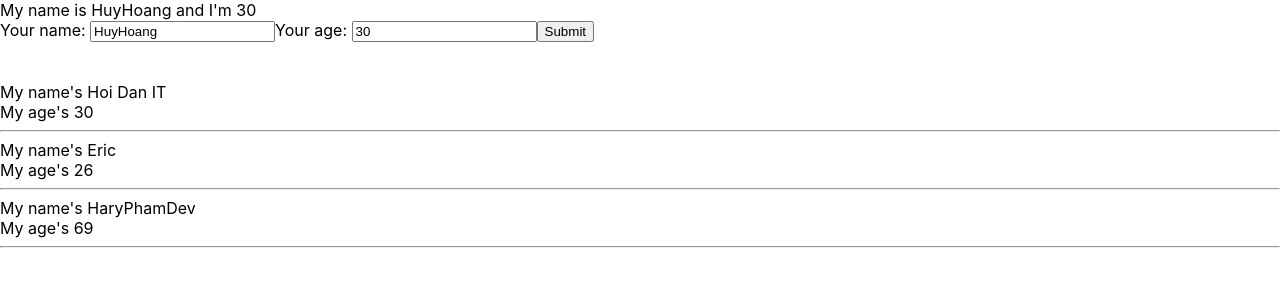
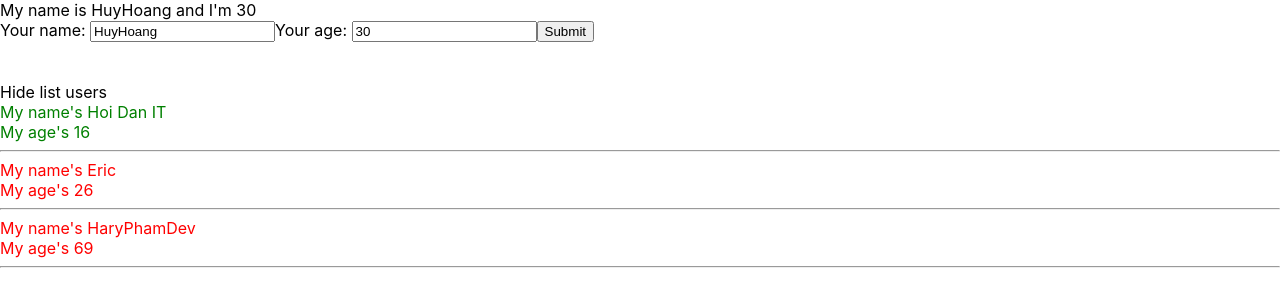
Before and after one commit to HuyHoangEngr/Demo-react, a React (Create React App) app: page / in a window 1280 px wide. Shown: the top 306 px of the page. Built offline with nearby package versions, Linux system fonts and the light colour scheme.

Commit message:
25. Conditional Output - Su dung cau dieu kien

```diff
--- a/src/App.css
+++ b/src/App.css
@@ -1,3 +1,11 @@
+.red {
+  color: red;
+}
+
+.green {
+  color: green;
+}
+
 body {
   margin: 0;
   font-family: -apple-system, BlinkMacSystemFont, 'Segoe UI', 'Roboto', 'Oxygen',
@@ -46,6 +54,7 @@
   from {
     transform: rotate(0deg);
   }
+
   to {
     transform: rotate(360deg);
   }
--- a/src/components/DisplayInfor.js
+++ b/src/components/DisplayInfor.js
@@ -1,25 +1,42 @@
 import React from "react";
 
 class DisplayInfor extends React.Component {
+
+    state = {
+        isShowListUser: true
+    }
+
+    handleShowHide = () => {
+        this.setState({
+            isShowListUser: !this.state.isShowListUser
+        })
+    }
+
     render() {
         //destructuring array/object
         const { listUsers } = this.props;
         //object- dùng destructuring thì phần tử phải giống với phẩn tử ở Component cha
-        // console.log(typeof listUsers)
         //const listUsers = this.props.listUsers;
         //props => viết tắt properties: tài sản cha truyền sang con
         return (
             <div>
-                {
-                    listUsers.map((user, index) => {
+                <div>
+                    <span onClick={() => { this.handleShowHide() }}>
+                        {this.state.isShowListUser === true ? "Hide list users" : "Show list users"}
+                    </span>
+                </div>
+                {this.state.isShowListUser &&
+                    <div>
+                        {listUsers.map((user, index) => {
                             return (
-                            <div key={user.id}>
+                                <div key={user.id} className={+user.age > 18 ? "red" : "green"}>
                                     <div>My name's {user.name}</div>
                                     <div>My age's {user.age}</div>
                                     <hr />
                                 </div>
                             )
-                    })
+                        })}
+                    </div>
                 }
             </div>
         )
--- a/src/components/MyComponent.js
+++ b/src/components/MyComponent.js
@@ -6,7 +6,7 @@
 
     state = {
         listUsers: [
-            { id: 1, name: "Hoi Dan IT", age: "30" },
+            { id: 1, name: "Hoi Dan IT", age: "16" },
             { id: 2, name: "Eric", age: "26" },
             { id: 3, name: "HaryPhamDev", age: "69" },
         ]
--- a/src/index.js
+++ b/src/index.js
@@ -8,9 +8,9 @@
 const root = ReactDOM.createRoot(document.getElementById('root'));
 root.render(
   <Provider store={store}>
-    <React.StrictMode>
-      <App />
-    </React.StrictMode>
+    {/* <React.StrictMode> */}
+    <App />
+    {/* </React.StrictMode> */}
   </Provider>
 );
 
```
Lines whose indentation alone changed are shown as unchanged.
